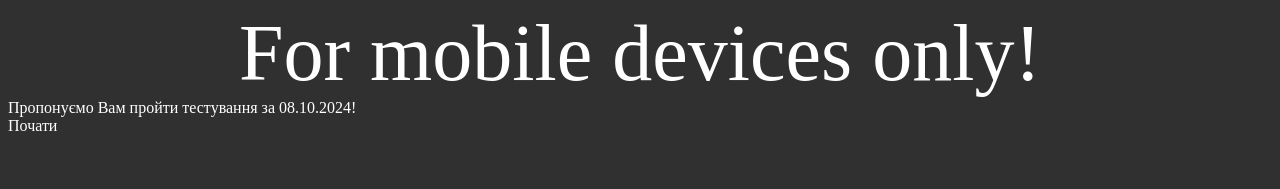
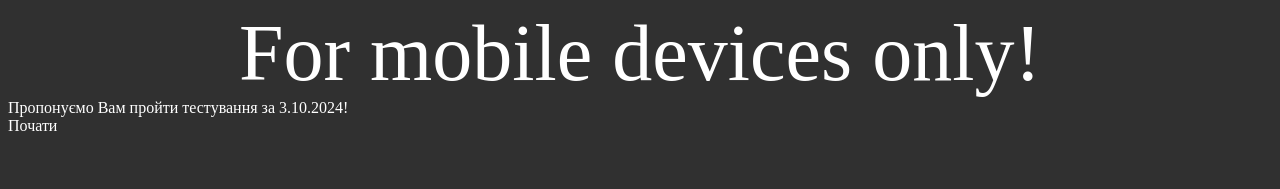
Before and after one commit to OlehKuts/MediLab_testing, a React (Create React App) app: page / in a window 1280 px wide. Shown: the top 189 px of the page. Built offline with nearby package versions, Linux system fonts and the light colour scheme; a web font is replaced by a local one.

Commit message:
date added

```diff
--- a/src/App.js
+++ b/src/App.js
@@ -17,7 +17,8 @@ export const App = () => {
   const [showNextBtn, setShowNextBtn] = useState(false);
   const [finalAlert, setFinalAlert]= useState(false);
   const [clickedId, setClickedId] = useState(null);
-  // console.log(mutedQuestions)
+  const date = new Date();
+  const stringifiedDate = `${date.getDate()}.${date.getMonth() + 1}.${date.getFullYear()}`;
   return (
     <>
     <div className="notification">For mobile devices only!</div>
@@ -36,7 +37,7 @@ export const App = () => {
     </div>
     {!startTesting ? <div className="container">
       {!finalAlert ? <>
-      <div className="pre_testing_alert">Пропонуємо Вам пройти тестування за 08.10.2024!
+      <div className="pre_testing_alert">Пропонуємо Вам пройти тестування за {stringifiedDate}!
       </div> <div> <div className="option startBtn" onClick={() => setStartTesting(true)}>Почати</div></div>
       </>: <><div className="pre_testing_alert">Щиро дякую за відповіді! <BoyIcon /><FlowerIcon /></div>
       </>}
```
